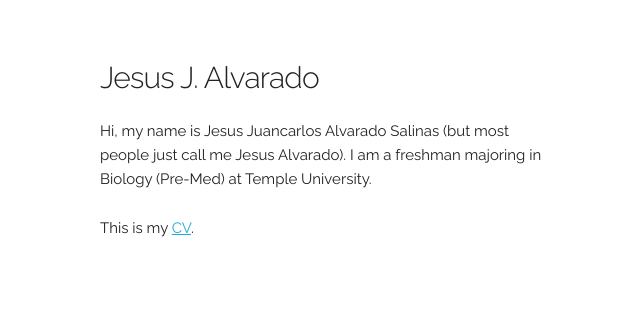
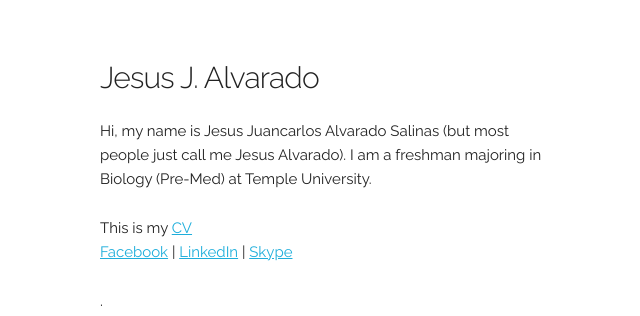
Before and after one commit to jesusalvj20/jesusalvj20.github.io, a plain HTML site: page index.html in a window 1280 px wide. Shown: the part 182-498 px from the top of the page, without its empty margins (60-700 px from the left). Drawn offline with Linux system fonts and the light colour scheme.

Commit message:
added social network links

```diff
--- a/index.html
+++ b/index.html
@@ -36,7 +36,8 @@
       <div class="one-half column" style="margin-top: 25%">
         <h4>Jesus J. Alvarado</h4>
         <p>Hi, my name is Jesus Juancarlos Alvarado Salinas (but most people just call me Jesus Alvarado). I am a freshman majoring in Biology (Pre-Med) at Temple University.</p>
-	<p>This is my <a href="jja_resume.pdf">CV</a>.
+	<p>This is my <a href="jja_resume.pdf">CV</a></br>
+			<a href="https://www.facebook.com/jesus.j.alvarado.1">Facebook</a> | <a href="https://www.linkedin.com/pub/jesus-alvarado/59/a71/b5">LinkedIn</a> | <a href="skype://jesusalv20">Skype</a> </p>.
       </div>
     </div>
   </div>
```
